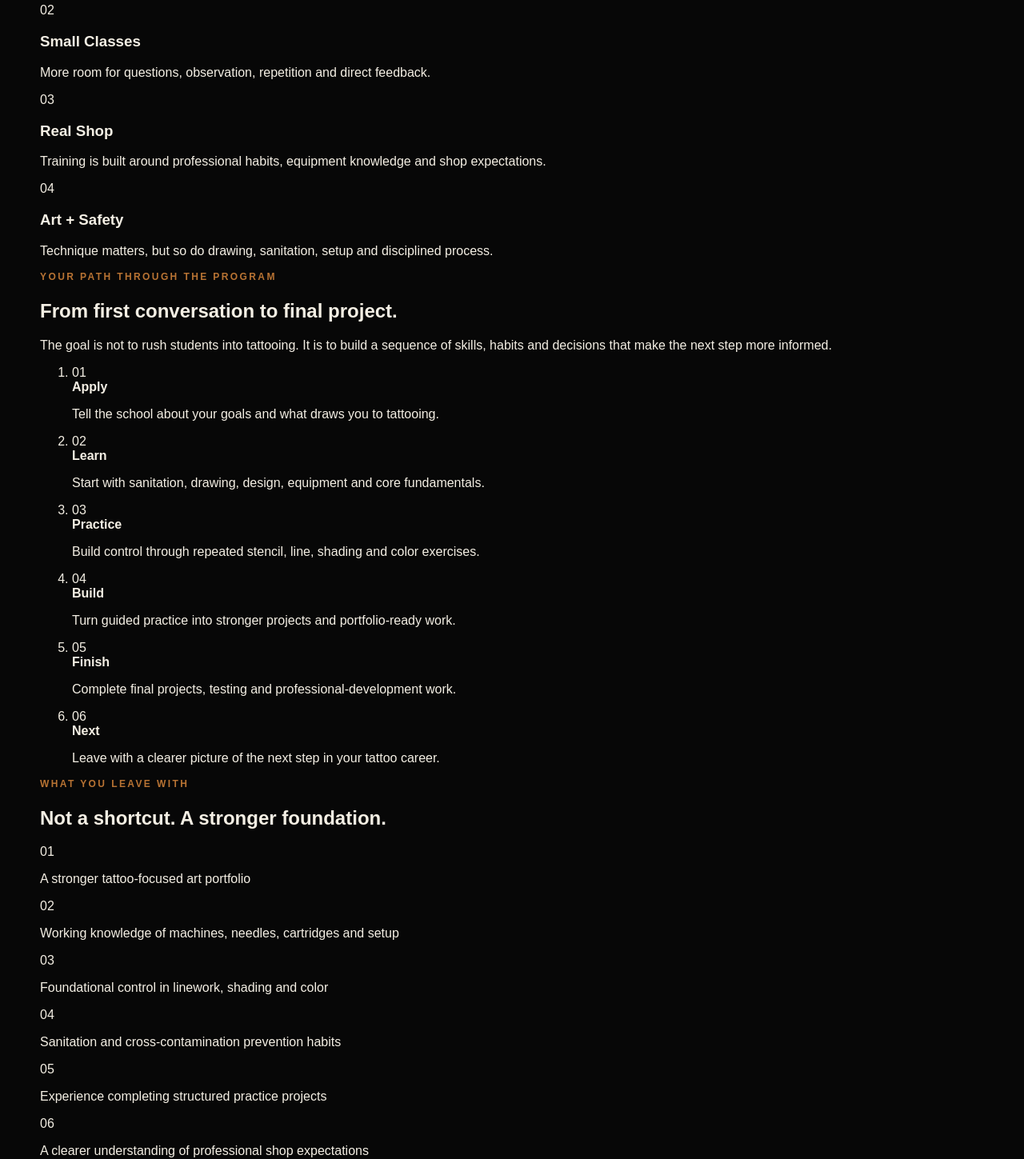
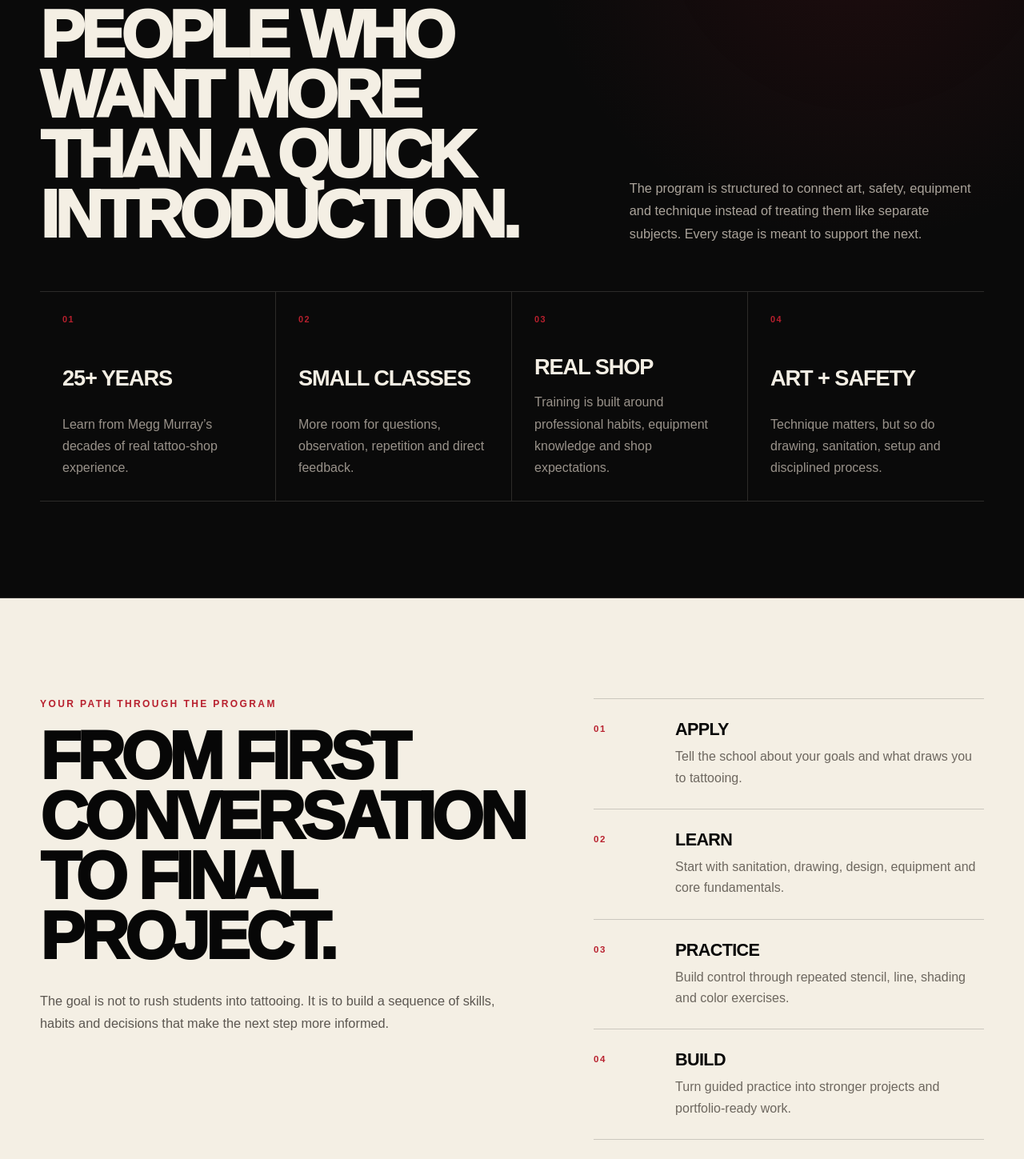
Before and after one commit to Adhco0543/tattoo_ink_school, a Next.js app: page / in a window 1280 px wide. Shown: the part 2462-3911 px from the top of the page at 80% size. Built offline with nearby package versions, Linux system fonts and the light colour scheme; no server answers.

Commit message:
Style new homepage experience sections

```diff
--- a/app/globals.css
+++ b/app/globals.css
@@ -2962,3 +2962,257 @@ select:focus-visible {
 @media (prefers-reduced-motion: reduce) {
   .loading-mark { animation: none; }
 }
+
+
+/* Homepage upgrade: value, journey, outcomes */
+.why-ink {
+  padding: 120px 0;
+  background:
+    radial-gradient(circle at 84% 12%, rgba(184,32,46,.12), transparent 30%),
+    #0a0a0a;
+  border-top: 1px solid var(--line);
+  border-bottom: 1px solid var(--line);
+}
+
+.why-ink-heading {
+  display: grid;
+  grid-template-columns: 1.2fr .8fr;
+  gap: 72px;
+  align-items: end;
+  margin-bottom: 58px;
+}
+
+.why-ink-heading h2,
+.student-journey h2,
+.outcomes-section h2 {
+  margin: 0;
+  text-transform: uppercase;
+  font-weight: 950;
+  letter-spacing: -.06em;
+  line-height: .9;
+  font-size: clamp(3.2rem, 6.5vw, 7rem);
+}
+
+.why-ink-heading > p,
+.student-journey-intro > p:not(.eyebrow) {
+  margin: 0;
+  color: #aaa39a;
+  line-height: 1.75;
+  font-size: 1.02rem;
+}
+
+.why-ink-grid {
+  display: grid;
+  grid-template-columns: repeat(4, 1fr);
+  border-top: 1px solid var(--line);
+  border-bottom: 1px solid var(--line);
+}
+
+.why-ink-grid article {
+  min-height: 260px;
+  padding: 28px;
+  border-right: 1px solid var(--line);
+  display: flex;
+  flex-direction: column;
+  justify-content: space-between;
+}
+
+.why-ink-grid article:last-child {
+  border-right: 0;
+}
+
+.why-ink-grid article > span {
+  color: var(--crimson);
+  font-size: .68rem;
+  font-weight: 900;
+  letter-spacing: .14em;
+}
+
+.why-ink-grid h3 {
+  margin: 38px 0 14px;
+  font-size: 1.7rem;
+  text-transform: uppercase;
+  letter-spacing: -.04em;
+}
+
+.why-ink-grid p {
+  margin: 0;
+  color: #99928a;
+  line-height: 1.7;
+}
+
+.student-journey {
+  padding: 125px 0;
+  background: var(--paper);
+  color: var(--ink);
+}
+
+.student-journey .eyebrow {
+  color: var(--crimson);
+}
+
+.student-journey-grid {
+  display: grid;
+  grid-template-columns: .82fr 1.18fr;
+  gap: 88px;
+  align-items: start;
+}
+
+.student-journey-intro {
+  position: sticky;
+  top: 40px;
+}
+
+.student-journey-intro > p:not(.eyebrow) {
+  margin-top: 28px;
+  color: #5c5751;
+}
+
+.journey-list {
+  margin: 0;
+  padding: 0;
+  list-style: none;
+  border-top: 1px solid rgba(0,0,0,.17);
+}
+
+.journey-list li {
+  display: grid;
+  grid-template-columns: 78px 1fr;
+  gap: 24px;
+  padding: 25px 0;
+  border-bottom: 1px solid rgba(0,0,0,.17);
+}
+
+.journey-list li > span {
+  color: var(--crimson);
+  font-size: .72rem;
+  font-weight: 900;
+  letter-spacing: .14em;
+  padding-top: 6px;
+}
+
+.journey-list strong {
+  display: block;
+  text-transform: uppercase;
+  font-size: 1.35rem;
+  letter-spacing: -.03em;
+}
+
+.journey-list p {
+  margin: 8px 0 0;
+  color: #6d675f;
+  line-height: 1.65;
+}
+
+.outcomes-section {
+  position: relative;
+  overflow: hidden;
+  padding: 125px 0;
+  background:
+    linear-gradient(120deg, rgba(184,32,46,.12), transparent 34%),
+    #111;
+}
+
+.outcomes-section::after {
+  content: "INK";
+  position: absolute;
+  right: -2vw;
+  bottom: -8vw;
+  font-size: 30vw;
+  line-height: .75;
+  font-weight: 950;
+  letter-spacing: -.12em;
+  color: rgba(255,255,255,.025);
+  pointer-events: none;
+}
+
+.outcomes-grid {
+  position: relative;
+  z-index: 1;
+  display: grid;
+  grid-template-columns: .9fr 1.1fr;
+  gap: 88px;
+}
+
+.outcome-list {
+  border-top: 1px solid var(--line);
+}
+
+.outcome-list > div {
+  display: grid;
+  grid-template-columns: 64px 1fr;
+  gap: 18px;
+  padding: 22px 0;
+  border-bottom: 1px solid var(--line);
+  align-items: start;
+}
+
+.outcome-list span {
+  color: var(--copper);
+  font-size: .66rem;
+  font-weight: 900;
+  letter-spacing: .14em;
+  padding-top: 5px;
+}
+
+.outcome-list p {
+  margin: 0;
+  color: #d0c9bf;
+  font-size: 1.05rem;
+  line-height: 1.55;
+}
+
+@media (max-width: 900px) {
+  .why-ink-heading,
+  .student-journey-grid,
+  .outcomes-grid {
+    grid-template-columns: 1fr;
+    gap: 48px;
+  }
+
+  .why-ink-grid {
+    grid-template-columns: 1fr 1fr;
+  }
+
+  .why-ink-grid article:nth-child(2) {
+    border-right: 0;
+  }
+
+  .why-ink-grid article:nth-child(-n+2) {
+    border-bottom: 1px solid var(--line);
+  }
+
+  .student-journey-intro {
+    position: static;
+  }
+}
+
+@media (max-width: 560px) {
+  .why-ink,
+  .student-journey,
+  .outcomes-section {
+    padding: 88px 0;
+  }
+
+  .why-ink-grid {
+    grid-template-columns: 1fr;
+  }
+
+  .why-ink-grid article {
+    min-height: auto;
+    border-right: 0;
+    border-bottom: 1px solid var(--line);
+  }
+
+  .why-ink-grid article:last-child {
+    border-bottom: 0;
+  }
+
+  .journey-list li {
+    grid-template-columns: 52px 1fr;
+  }
+
+  .outcome-list > div {
+    grid-template-columns: 46px 1fr;
+  }
+}
```
